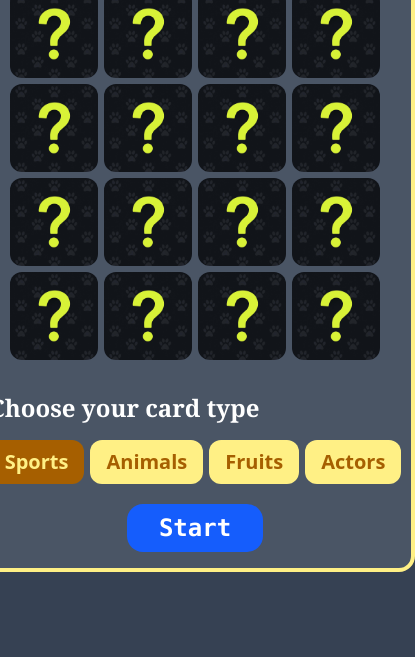
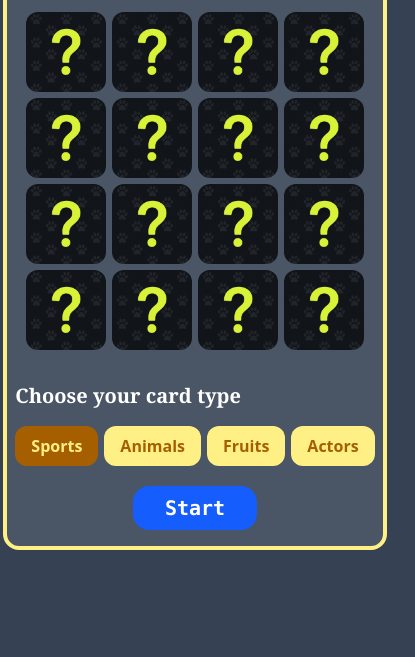
Before and after one commit to RashidShaik16/mylearning-phase, a website: page docs/Memory Game/index.html in a window 390 px wide. Shown: the part 187-844 px from the top of the page, 415 px wide, since content can reach past the window. Drawn offline with Linux system fonts and the light colour scheme.

Commit message:
Fixed responsive

```diff
--- a/docs/Memory Game/index.html
+++ b/docs/Memory Game/index.html
@@ -7,29 +7,29 @@
     <title>Toggle Bulb</title>
 </head>
 <body class=" h-screen flex justify-center p-2 items-center bg-gray-700 box-border">
-    <main id="main" class="border-4 max-w-full box-border border-yellow-200 rounded-2xl px-1.5 pt-0 pb-2 bg-gray-600 flex flex-col items-center">
+    <main id="main" class="border-4 w-96 box-border border-yellow-200 rounded-2xl px-1.5 pt-0 pb-2 bg-gray-600 flex flex-col items-center">
         <h1 class="text-4xl my-5 text-yellow-300 font-mono font-bold">Memory Game</h1>
          <div id="card-grid" class="grid grid-cols-4 gap-1.5 p-2">
             <!-- Cards deck here -->
         </div>
 
         <div id="card-selection-container" class="p-1">
-            <h1 class="text-2xl mt-5 text-white font-serif font-bold mr-auto">Choose your card type</h1>
+            <h1 class="text-xl mt-5 text-white font-serif font-bold mr-auto">Choose your card type</h1>
             <div id="card-deck-type" class="w-full py-4 flex gap-1.5">
-                <button class="bg-yellow-700 text-yellow-200 px-4 py-2 rounded-xl font-bold text-xl cursor-pointer hover:bg-yellow-700 hover:text-yellow-200 option" id="sports" onclick="getCardType(this)">Sports</button>
-                <button class="bg-yellow-200 text-yellow-700 px-4 py-2 rounded-xl font-bold text-xl cursor-pointer hover:bg-yellow-700 hover:text-yellow-200 option" id="animals" onclick="getCardType(this)">Animals</button>
-                <button class="bg-yellow-200 text-yellow-700 px-4 py-2 rounded-xl font-bold text-xl cursor-pointer hover:bg-yellow-700 hover:text-yellow-200 option" id="fruits" onclick="getCardType(this)">Fruits</button>
-                <button class="bg-yellow-200 text-yellow-700 px-4 py-2 rounded-xl font-bold text-xl cursor-pointer hover:bg-yellow-700 hover:text-yellow-200 option" id="celebrities" onclick="getCardType(this)">Actors</button>
+                <button class="bg-yellow-700 text-yellow-200 px-4 py-2 rounded-xl font-bold text-md cursor-pointer hover:bg-yellow-700 hover:text-yellow-200 option" id="sports" onclick="getCardType(this)">Sports</button>
+                <button class="bg-yellow-200 text-yellow-700 px-4 py-2 rounded-xl font-bold text-md cursor-pointer hover:bg-yellow-700 hover:text-yellow-200 option" id="animals" onclick="getCardType(this)">Animals</button>
+                <button class="bg-yellow-200 text-yellow-700 px-4 py-2 rounded-xl font-bold text-md cursor-pointer hover:bg-yellow-700 hover:text-yellow-200 option" id="fruits" onclick="getCardType(this)">Fruits</button>
+                <button class="bg-yellow-200 text-yellow-700 px-4 py-2 rounded-xl font-bold text-md cursor-pointer hover:bg-yellow-700 hover:text-yellow-200 option" id="celebrities" onclick="getCardType(this)">Actors</button>
             </div>
         </div>
         <!-- Start button -->
-        <button class="text-2xl font-mono bg-blue-600 px-8 py-2 mb-2 rounded-2xl text-white font-bold cursor-pointer" id="start">Start</button>
+        <button class="text-xl font-mono bg-blue-600 px-8 py-2 mb-2 rounded-2xl text-white font-bold cursor-pointer" id="start">Start</button>
 
-        <div id="timer" class="text-xl w-38 font-bold text-center my-4 p-3 bg-red-400 rounded-2xl hidden">
+        <div id="timer" class="text-xl w-36 font-bold text-center my-4 p-2 bg-red-400 rounded-2xl hidden">
             <p class="p-1">Time: <span id="time">00:00</span></p>
         </div>
 
-        <div id="win-message" class="hidden text-center text-2xl font-bold text-green-600 mt-6">
+        <div id="win-message" class="hidden text-center text-xl font-bold text-green-600 mt-6">
             <!-- 🎉 You Win! <button onclick="restartGame()" class="ml-4 bg-blue-600 px-8 py-3 rounded-2xl text-white font-bold cursor-pointer">Play Again</button> -->
         </div>
 
--- a/docs/Memory Game/script.js
+++ b/docs/Memory Game/script.js
@@ -86,7 +86,7 @@ deck() //For initial decks
 
 function createCard(type) {
   const card = document.createElement('div');
-  card.className = 'w-22 h-22 perspective cursor-pointer mx-auto';
+  card.className = 'w-20 h-20 perspective cursor-pointer mx-auto';
   card.setAttribute('data-type', type);
   card.setAttribute('onclick', 'flipCard(this)');
 
@@ -165,7 +165,7 @@ function showWinMessage() {
   timer.classList.add("hidden")
   document.getElementById('win-message').innerHTML = `
     <p class="mb-3 px-2 py-1 bg-yellow-400">🎉 You Win! Time taken: ${timeTaken}</p>
-    <button onclick="restartGame()" class="ml-4 bg-blue-600 px-8 py-3 rounded-2xl text-white font-bold cursor-pointer">Play Again</button>
+    <button onclick="restartGame()" class="ml-4 mb-2 bg-blue-600 px-6 py-2 rounded-2xl text-white font-bold cursor-pointer">Play Again</button>
   `;
   document.getElementById('win-message').classList.remove('hidden');
 }
```
Also changed, not shown: docs/Memory Game/src/output.css.
